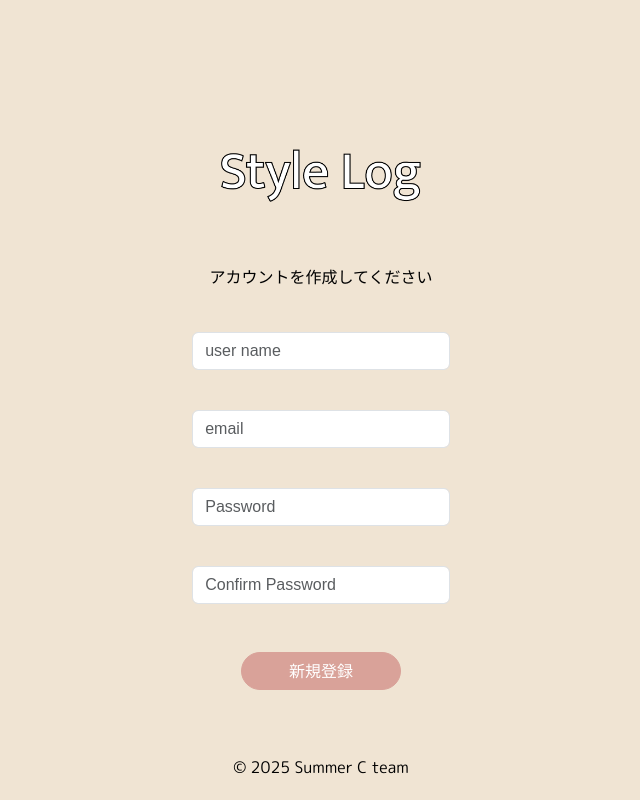
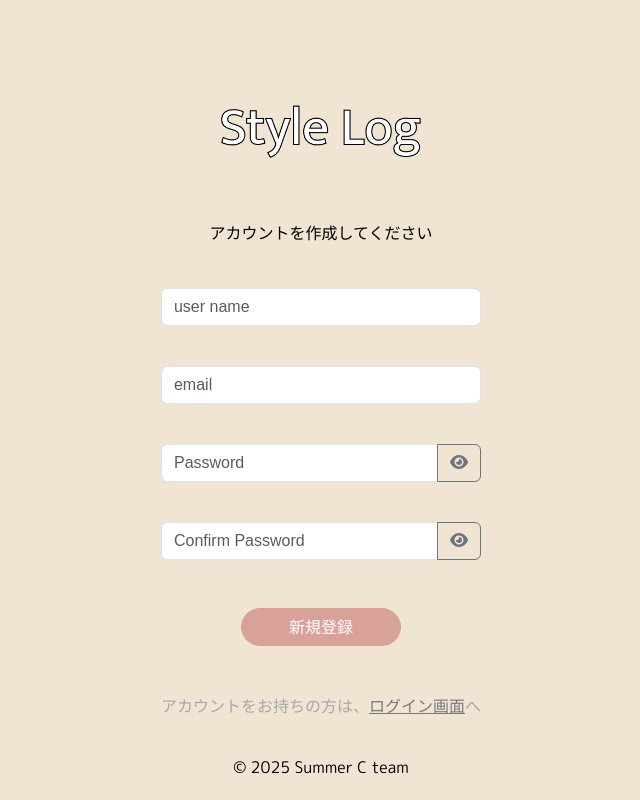
Before and after one commit to summer-hackathon-c/closet-search, a Django app: page /signup/ in a window 1280 px wide. Shown: the whole page, without its empty margins (319-959 px from the left). Run offline with Django 4.2, Linux system fonts and the light colour scheme; parts of the project's set-up code (start-up, migrations or seed data) failed here and were passed over; some libraries are stand-ins or nearby versions.

Commit message:
fix:目のアイコン押下でパスワードの表示と非表示を切替できるように設定

```diff
--- /dev/null
+++ b/src/static/css/signup.css
@@ -0,0 +1,17 @@
+.to-signup {
+    color: darkgray;
+}
+
+.to-signup a {
+    color: rgb(123, 122, 122);
+}
+
+.to-signup a:hover {
+    color: rgb(88, 88, 88);
+}
+
+.font-regular {
+  font-family: "M PLUS Rounded 1c", sans-serif;
+  font-weight: 400;
+  font-style: normal;
+}
--- /dev/null
+++ b/src/static/js/password_eye.js
@@ -0,0 +1,36 @@
+// 目のアイコン押下でパスワードの表示と非表示を切替
+
+document.addEventListener("DOMContentLoaded", function() {
+    // パスワード の input を探す
+    ["id_password", "id_password1", "id_password2"].forEach(function(id) {
+        const input = document.getElementById(id);
+        if (input) {
+            // ラッパdivを作成
+            const wrapper = document.createElement("div");
+            wrapper.classList.add("input-group", "mb-3");
+
+            // 元のinputをラップする
+            input.parentNode.insertBefore(wrapper, input);
+            wrapper.appendChild(input);
+
+            // アイコンボタンを追加
+            const btn = document.createElement("button");
+            btn.type = "button";
+            btn.className = "btn btn-outline-secondary toggle-password";
+            btn.innerHTML = '<i class="fa fa-eye"></i>';
+            btn.dataset.target = id;
+            wrapper.appendChild(btn);
+
+            // クリックで表示/非表示切替
+            btn.addEventListener("click", function() {
+                if (input.type === "password") {
+                    input.type = "text";
+                    btn.innerHTML = '<i class="fa fa-eye-slash"></i>';
+                } else {
+                    input.type = "password";
+                    btn.innerHTML = '<i class="fa fa-eye"></i>';
+                }
+            });
+        }
+    });
+});
--- a/src/templates/base_auth.html
+++ b/src/templates/base_auth.html
@@ -10,6 +10,7 @@
     <link rel="preconnect" href="https://fonts.googleapis.com">
     <link rel="preconnect" href="https://fonts.gstatic.com" crossorigin>
     <link href="https://fonts.googleapis.com/css2?family=M+PLUS+Rounded+1c:wght@400;500&display=swap" rel="stylesheet">
+    <link rel="stylesheet" href="https://cdnjs.cloudflare.com/ajax/libs/font-awesome/6.5.1/css/all.min.css">
 
     {% bootstrap_css %}
     <link rel="stylesheet" href="{% static 'css/base_auth.css' %}">
--- a/src/templates/registration/login.html
+++ b/src/templates/registration/login.html
@@ -27,3 +27,7 @@
     </p>
 </div>
 {% endblock %}
+
+{% block extra_js %}
+    <script src="{% static 'js/password_eye.js' %}"></script>
+{% endblock %}
--- a/src/templates/registration/signup.html
+++ b/src/templates/registration/signup.html
@@ -3,6 +3,10 @@
 {% load django_bootstrap5 %}
 
 {% block title %}ユーザー登録{% endblock %}
+
+{% block extra_css %}
+<link rel="stylesheet" href="{% static 'css/signup.css' %}">
+{% endblock %}
 
 {% block content %}
 <div class="">
@@ -15,5 +19,13 @@
             <button type="submit" class="btn btn-primary my-btn font-regular">新規登録</button>
         </div>
     </form>
+
+    <p class="to-signup font-regular">
+        アカウントをお持ちの方は、<a href="{% url 'login' %}">ログイン画面</a>へ
+    </p>
 </div>
 {% endblock %}
+
+{% block extra_js %}
+    <script src="{% static 'js/password_eye.js' %}"></script>
+{% endblock %}
```
